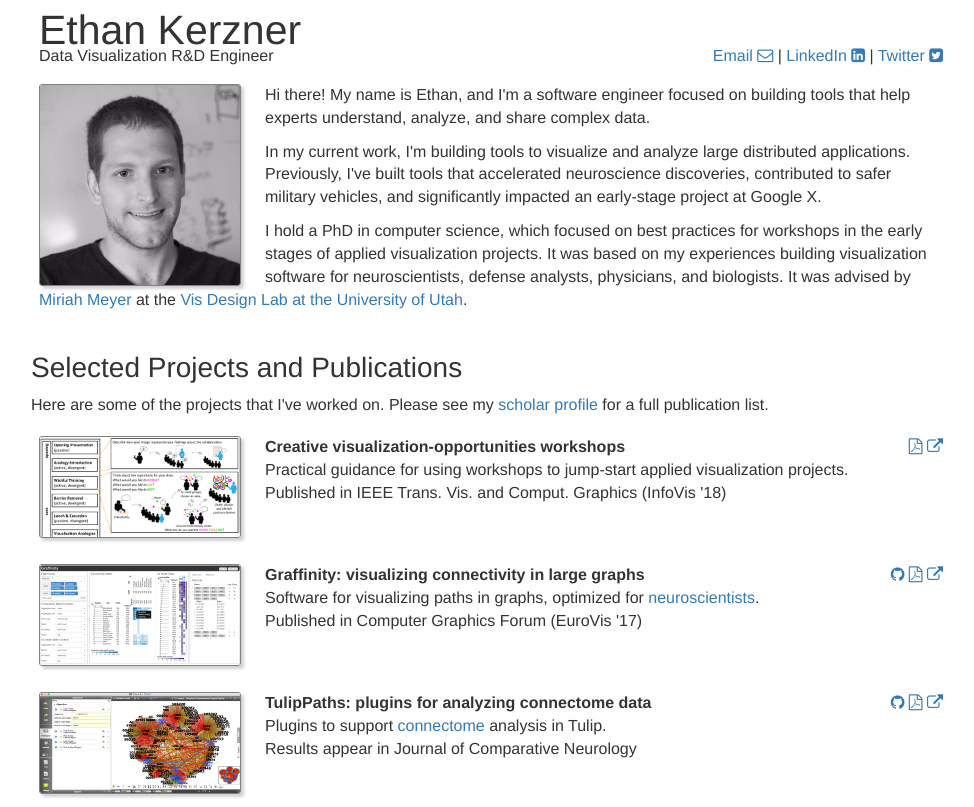
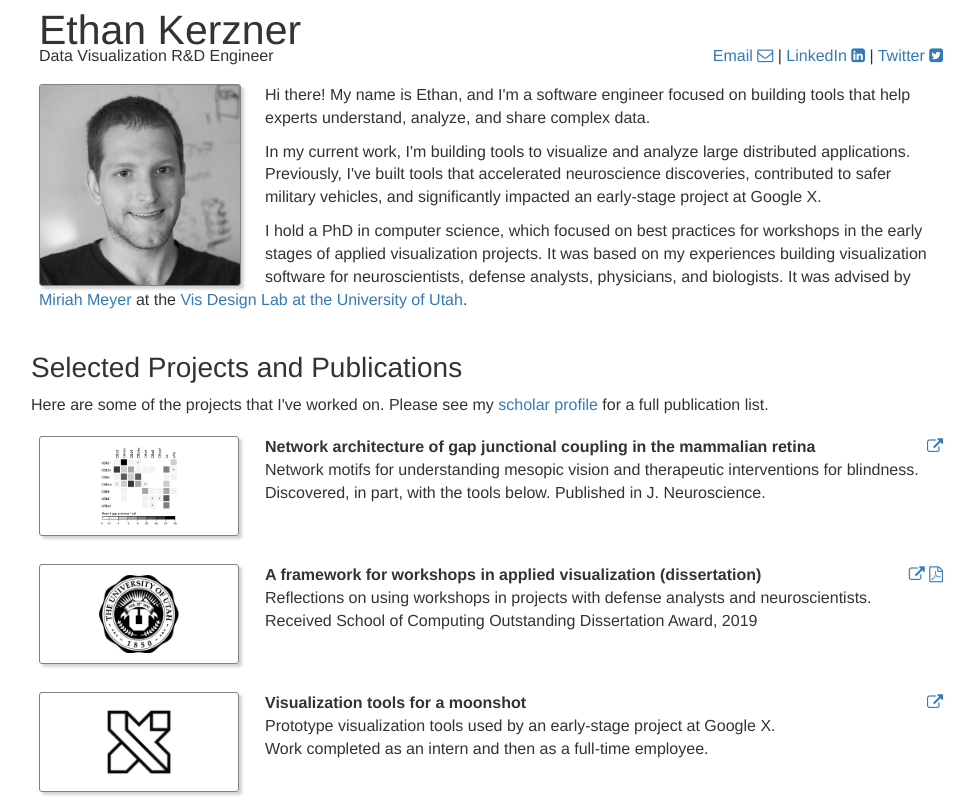
Before and after one commit to kerzner/kerzner.github.io, a plain HTML site: page index.html in a window 1280 px wide. Shown: the top 807 px of the page, without its empty margins (149-1123 px from the left). Drawn offline with Linux system fonts and the light colour scheme.

Commit message:
Add new projects

```diff
--- a/index.html
+++ b/index.html
@@ -90,6 +90,90 @@
               >
               for a full publication list.
             </p>
+             <div class="project">
+              <div class="project-teaser">
+                <img
+                  style="width: 200px; height: 100px; object-fit: scale-down; padding: 10px;"
+                  src="images/2020-gap-junction.png"
+                  alt="utah"
+                  class="project-teaser-img"
+                />
+              </div>
+              <div class="project-content">
+                <div class="project-title">
+                  Network architecture of gap junctional coupling in the mammalian retina
+                  <div class="project-links">
+                    <a
+                      href="https://www.jneurosci.org/content/early/2020/04/20/JNEUROSCI.1810-19.2020.long"
+                      ><i class="fa fa-external-link" aria-hidden="true"></i
+                    ></a>
+                  </div>
+                </div>
+                <div class="project-description">
+                  Network motifs for understanding mesopic vision and therapeutic interventions for blindness.
+                  <br />
+                  Discovered, in part, with the tools below. Published in J. Neuroscience.
+                </div>
+              </div>
+            </div>
+            <div class="project">
+              <div class="project-teaser">
+                <img
+                  style="width: 200px; height: 100px; object-fit: scale-down; padding: 10px;"
+                  src="images/utah.png"
+                  alt="utah"
+                  class="project-teaser-img"
+                />
+              </div>
+              <div class="project-content">
+                <div class="project-title">
+                  A framework for workshops in applied visualization
+                  (dissertation)
+                  <div class="project-links">
+                    <a
+                      href="https://vdl.sci.utah.edu/publications/2019_thesis_kerzner/"
+                      ><i class="fa fa-external-link" aria-hidden="true"></i
+                    ></a>
+                    <a
+                      href="http://sci.utah.edu/~vdl/papers/2019_phd_thesis_kerzner.pdf"
+                      ><i class="fa fa-file-pdf-o" aria-hidden="true"></i
+                    ></a>
+                  </div>
+                </div>
+                <div class="project-description">
+                  Reflections on using workshops in projects with defense
+                  analysts and neuroscientists.
+                  <br />
+                  Received School of Computing Outstanding Dissertation Award, 2019
+                </div>
+              </div>
+            </div>
+            <div class="project">
+              <div class="project-teaser">
+                <img
+                  style="width: 200px; height: 100px; object-fit: scale-down;"
+                  src="images/x-logo.jpg"
+                  alt="x-logo"
+                  class="project-teaser-img"
+                />
+              </div>
+              <div class="project-content">
+                <div class="project-title">
+                  Visualization tools for a moonshot
+                  <div class="project-links">
+                    <a href="http://x.company"
+                      ><i class="fa fa-external-link" aria-hidden="true"></i
+                    ></a>
+                  </div>
+                </div>
+                <div class="project-description">
+                  Prototype visualization tools used by an early-stage project
+                  at Google X.
+                  <br />
+                  Work completed as an intern and then as a full-time employee.
+                </div>
+              </div>
+            </div>
             <div class="project">
               <div class="project-teaser">
                 <img
@@ -120,7 +204,6 @@
                   '18)
                 </div>
               </div>
-              <div class="project-description"></div>
             </div>
             <div class="project">
               <div class="project-teaser">
```
Also changed, not shown: images/2020-gap-junction.png (added), images/utah.png (added), images/x-logo.jpg (added).
